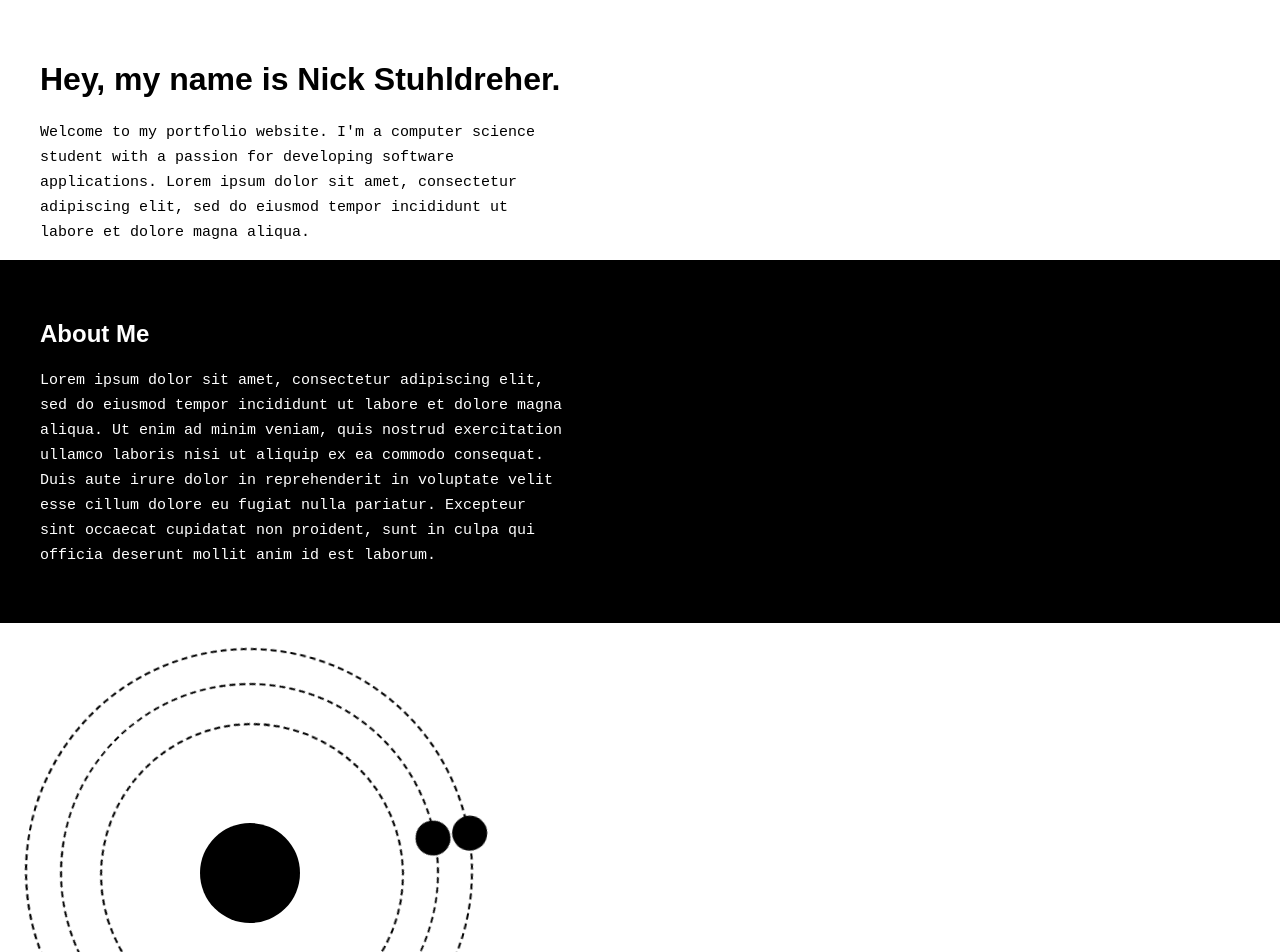
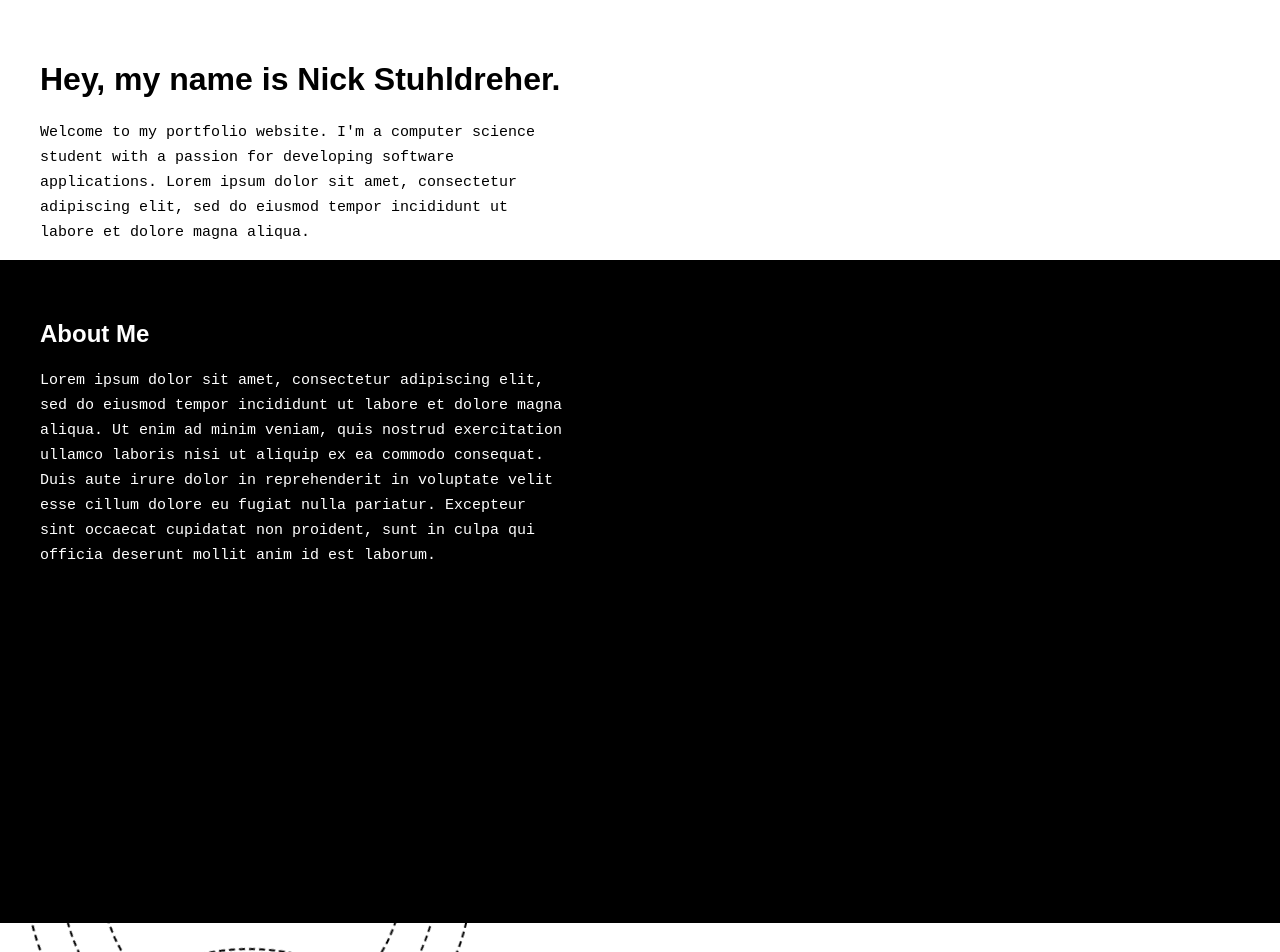
Before and after one commit to nstuhldreher1/PortfolioWebsite, a React (Create React App) app in the folder my-app/: page / in a window 1280 px wide. Shown: the top 952 px of the page. Built offline with nearby package versions, Linux system fonts and the light colour scheme.

Commit message:
Positioned Orbit.

```diff
--- a/my-app/src/components/AboutMe.js
+++ b/my-app/src/components/AboutMe.js
@@ -1,4 +1,5 @@
 import './AboutMe.css';
+import Orbit from './Orbit.js';
 
 function AboutMe(){
     return(
@@ -7,6 +8,10 @@ function AboutMe(){
                 <h1 id="aboutTitle">About Me</h1>
                 <p id = "aboutDescription">Lorem ipsum dolor sit amet, consectetur adipiscing elit, sed do eiusmod tempor incididunt ut labore et dolore magna aliqua. Ut enim ad minim veniam, quis nostrud exercitation ullamco laboris nisi ut aliquip ex ea commodo consequat. Duis aute irure dolor in reprehenderit in voluptate velit esse cillum dolore eu fugiat nulla pariatur. Excepteur sint occaecat cupidatat non proident, sunt in culpa qui officia deserunt mollit anim id est laborum.</p>
             </div>
+            <div class = "orbit">
+                <Orbit/>
+            </div>
+
         </section>
     );
 }
```
